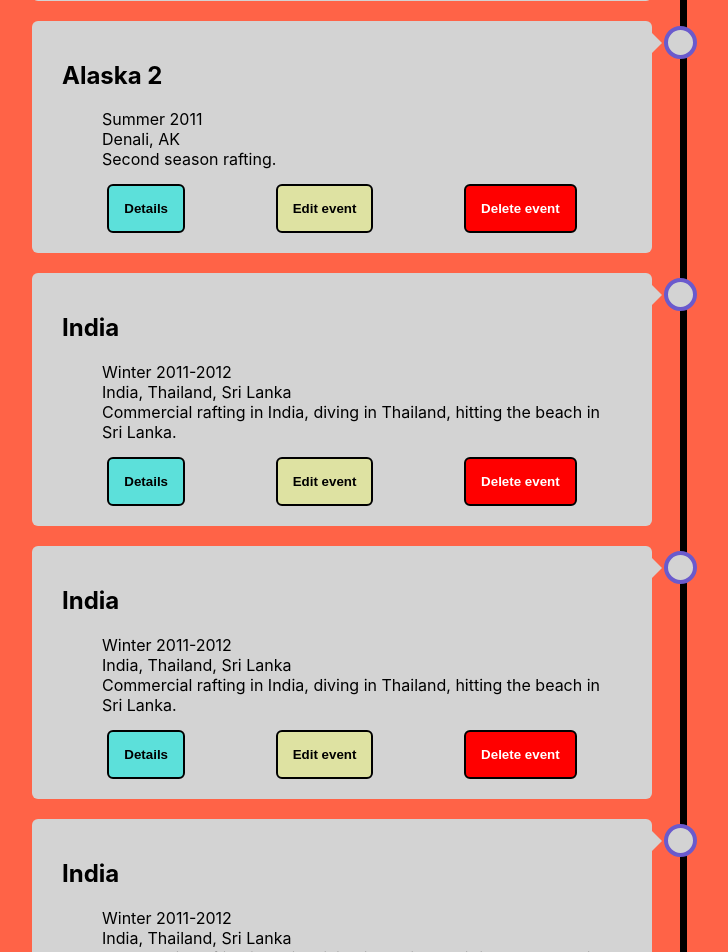
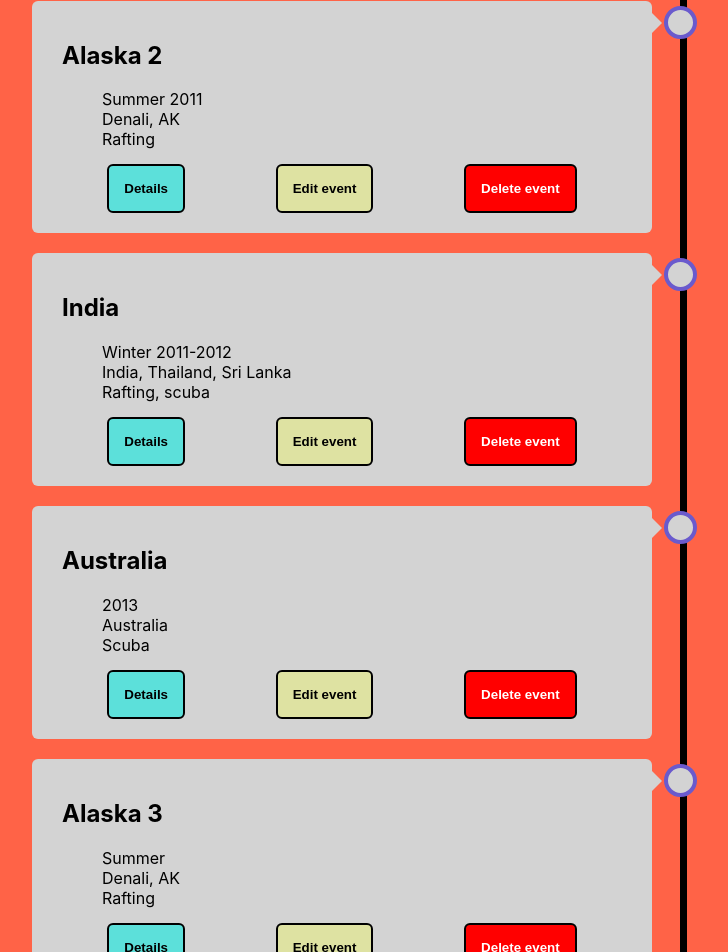
Before and after one commit to capnnemo2/timeline-1, a React (Create React App) app: page / in a window 1280 px wide. Shown: the part 600-1552 px from the top of the page, without its empty margins (8-736 px from the left). Built offline with nearby package versions, Linux system fonts and the light colour scheme.

Commit message:
Updates dummyStore

```diff
--- a/src/BasicInfo/BasicInfo.js
+++ b/src/BasicInfo/BasicInfo.js
@@ -20,7 +20,7 @@ export default class BasicInfo extends React.Component {
                   <ul>
                     <li>{event.dates}</li>
                     <li>{event.location}</li>
-                    <li>{event.description}</li>
+                    <li>{event.keywords}</li>
                   </ul>
                   <div className="btn_container">
                     <button
--- a/src/dummyStore.js
+++ b/src/dummyStore.js
@@ -4,46 +4,52 @@ export default {
       title: "Alaska 1",
       dates: "Summer 2010",
       location: "Denali, AK",
-      description: "First summer season of commercial rafting.",
+      keywords: "Rafting",
+      description:
+        "First summer season of commercial rafting. Was there for approximately 5/6 months. Guided the Wilderness (class III) run all day every day. Oar rigs only.",
       eventId: "abc"
     },
     {
       title: "Winter Fun",
       dates: "Winter 2010-2011",
       location: "Central America",
+      keywords: "Travel, scuba, rafting",
       description:
-        "Traveling through Central America with Hilary and Chad. First time ever scuba diving.",
+        "Traveling through Central America with Hilary and Chad. We started in Costa Rica, then moved to Nicaragua, Honduras, Guatemala, El Salvador, then back to Costa Rica. I went scuba diving for the first time in Honduras, off of Roatan. We also went rafting out of La Ceiba.",
       eventId: "def"
     },
     {
       title: "Alaska 2",
       dates: "Summer 2011",
       location: "Denali, AK",
-      description: "Second season rafting.",
+      keywords: "Rafting",
+      description:
+        "Second season rafting. Got on the Canyon (class IV) section. Still in oar rigs.",
       eventId: "ghi"
     },
     {
       title: "India",
       dates: "Winter 2011-2012",
       location: "India, Thailand, Sri Lanka",
+      keywords: "Rafting, scuba",
       description:
-        "Commercial rafting in India, diving in Thailand, hitting the beach in Sri Lanka.",
+        "With Mitch: Commercial raft guiding in India for almost two months. Then over to Thailand for a month. Mitch got his OW and I got my AOW on Koh Tao. We also dove Koh Lanta and did a liveaboard through the Similan Islands. Then we spent a month living the beach life in Sri Lanka before heading back to India.",
       eventId: "jkl"
     },
     {
-      title: "India",
-      dates: "Winter 2011-2012",
-      location: "India, Thailand, Sri Lanka",
-      description:
-        "Commercial rafting in India, diving in Thailand, hitting the beach in Sri Lanka.",
+      title: "Australia",
+      dates: "2013",
+      location: "Australia",
+      keywords: "Scuba",
+      description: "Became a DM. Volunteered on Mike Ball.",
       eventId: "mno"
     },
     {
-      title: "India",
-      dates: "Winter 2011-2012",
-      location: "India, Thailand, Sri Lanka",
-      description:
-        "Commercial rafting in India, diving in Thailand, hitting the beach in Sri Lanka.",
+      title: "Alaska 3",
+      dates: "Summer",
+      location: "Denali, AK",
+      keywords: "Rafting",
+      description: "Oar and paddle guiding Canyon.",
       eventId: "pqr"
     }
   ]
```
